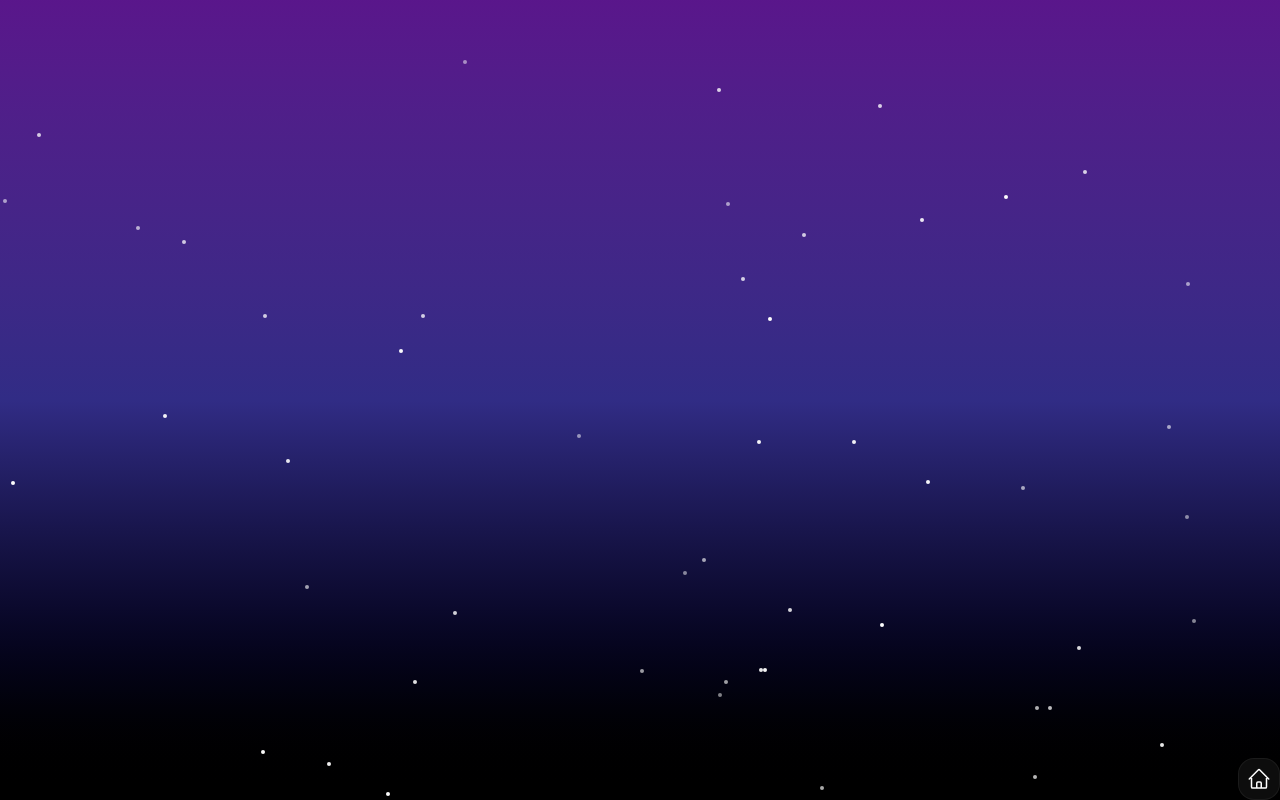
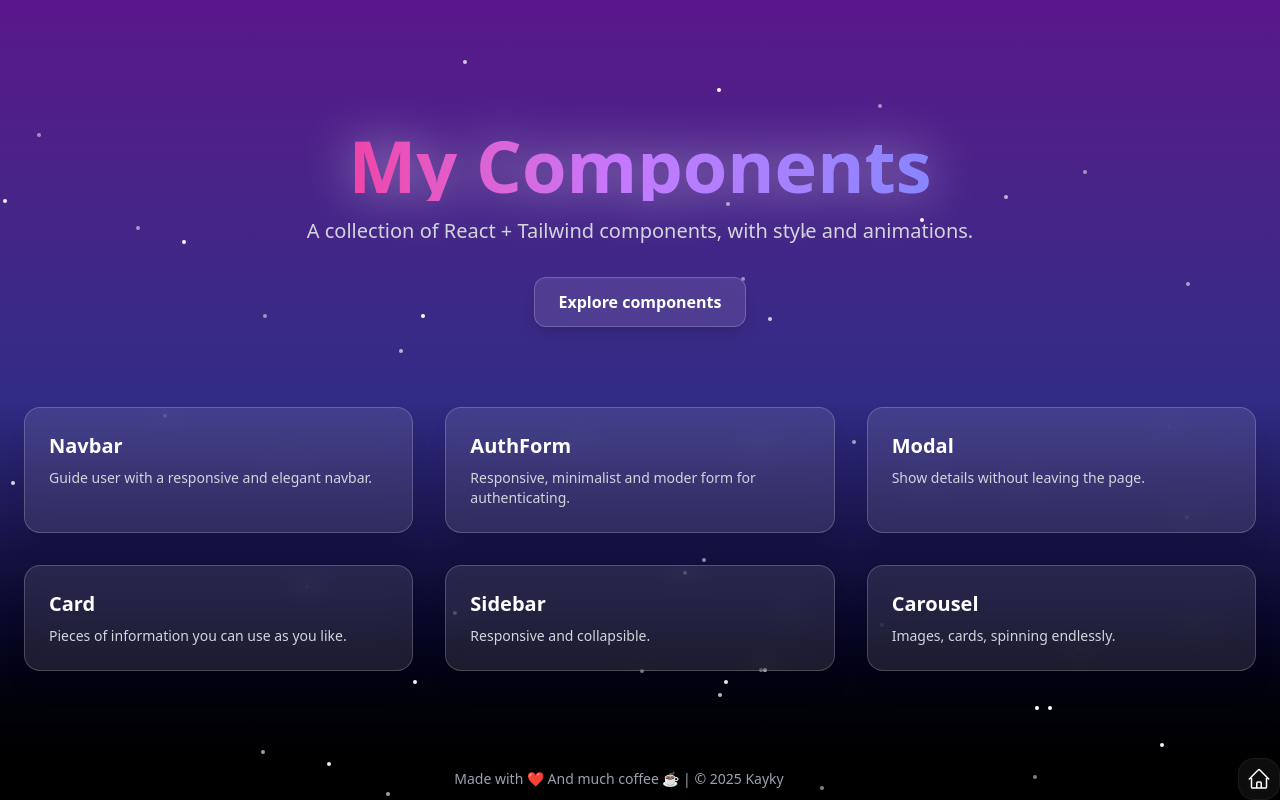
Before and after one commit to alohamat/react-components, a React (Vite) app in the folder components/: page / in a window 1280 px wide. Built offline with nearby package versions, Linux system fonts and the light colour scheme.

Commit message:
created landing page with framer motion, organized items to create

```diff
--- a/components/package.json
+++ b/components/package.json
@@ -11,6 +11,7 @@
   },
   "dependencies": {
     "@tailwindcss/vite": "^4.1.13",
+    "framer-motion": "^12.23.22",
     "react": "^19.1.1",
     "react-dom": "^19.1.1",
     "react-router-dom": "^7.9.3",
--- /dev/null
+++ b/components/src/components/ComponentShowcase.tsx
@@ -0,0 +1,26 @@
+export const components = [
+  {
+    name: "Navbar",
+    description: "Guide user with a responsive and elegant navbar.",
+  },
+  {
+    name: "AuthForm",
+    description: "Responsive, minimalist and moder form for authenticating.",
+  },
+  {
+    name: "Modal",
+    description: "Show details without leaving the page.",
+  },
+  {
+    name: "Card",
+    description: "Pieces of information you can use as you like.",
+  },
+  {
+    name: "Sidebar",
+    description: "Responsive and collapsible.",
+  },
+  {
+    name: "Carousel",
+    description: "Images, cards, spinning endlessly.",
+  },
+];
--- /dev/null
+++ b/components/src/components/Footer.tsx
@@ -0,0 +1,17 @@
+import { Button } from "./Button";
+import Home from "../assets/Home";
+import { useNavigate } from "react-router-dom";
+
+export default function Footer() {
+  const navigate = useNavigate();
+  return (
+    <footer className="absolute bottom-0 text-gray-400 text-sm flex w-full justify-between items-center">
+      <div className="flex-1 text-center">
+        <p>Made with ❤️ And much coffee ☕ | © 2025 Kayky</p>
+      </div>
+      <div className="">
+        <Button innerContent={<Home />} click={() => navigate("/")} />
+      </div>
+    </footer>
+  );
+}
--- a/components/src/layouts/Dashboard.tsx
+++ b/components/src/layouts/Dashboard.tsx
@@ -1,17 +1,13 @@
-import { useNavigate } from "react-router-dom";
-import { Button } from "../components/Button";
 import type { ReactNode } from "react";
-import Home from "../assets/Home";
 
 type DashboardProps = {
   children?: ReactNode;
 };
 
 function Dashboard({ children }: DashboardProps) {
-  const navigate = useNavigate();
 
   return (
-    <main className="relative min-h-screen bg-gradient-to-b from-purple-900 via-indigo-900 to-black overflow-hidden flex flex-col">
+    <main className="relative min-h-screen bg-gradient-to-b from-purple-900 via-indigo-900 to-black overflow-hidden flex flex-col items-center justify-center px-6">
       {/* stars with random divs */}
       <div className="absolute inset-0">
         {Array.from({ length: 50 }).map((_, i) => (
@@ -26,13 +22,8 @@ function Dashboard({ children }: DashboardProps) {
           />
         ))}
       </div>
+        {children}
 
-      <div className="relative flex flex-1 z-10 p-6">
-        {children}
-      </div>
-      <div className="self-end">
-        <Button innerContent={<Home />} click={() => navigate("/")}/>
-      </div>
     </main>
   );
 }
--- a/components/src/pages/LandingPage.tsx
+++ b/components/src/pages/LandingPage.tsx
@@ -1,12 +1,67 @@
+import { motion } from "framer-motion";
+import { useNavigate } from "react-router-dom";
+import { components } from "../components/ComponentShowcase";
 import Dashboard from "../layouts/Dashboard";
-// import { GlassDiv } from "../components/GlassDiv";
+import Footer from "../components/Footer";
 
-function LandingPage() {
-    return (
-        <Dashboard>
+export default function LandingPage() {
+  const navigate = useNavigate();
 
+  return (
+    <Dashboard>
+
+      {/* main content */}
+      <div className="relative z-10 text-center">
+        <motion.h1
+          initial={{ opacity: 0, y: -40 }}
+          animate={{ opacity: 1, y: 0 }}
+          transition={{ duration: 0.8, ease: "easeOut" }}
+          className="text-5xl md:text-7xl font-extrabold text-transparent bg-clip-text bg-gradient-to-r from-pink-500 via-purple-400 to-indigo-400 drop-shadow-[0_0_25px_rgba(255,255,255,0.5)]"
+          >
+          My Components
+        </motion.h1>
+
+        <motion.p
+          initial={{ opacity: 0, y: 20 }}
+          animate={{ opacity: 1, y: 0 }}
+          transition={{ duration: 0.8, delay: 0.4 }}
+          className="text-gray-300 text-lg md:text-xl mt-4"
+          >
+          A collection of React + Tailwind components, with style and animations.
+        </motion.p>
+
+        <motion.button
+          whileHover={{ scale: 1.05 }}
+          whileTap={{ scale: 0.95 }}
+          onClick={() => navigate("/components")}
+          className="mt-8 px-6 py-3 rounded-xl bg-white/10 backdrop-blur-md border border-white/20 text-white font-semibold shadow-lg hover:bg-white/20 transition-all duration-300"
+          >
+          Explore components
+        </motion.button>
+      </div>
+
+      {/* Components showcase */}
+      <motion.section
+        initial={{ opacity: 0 }}
+        animate={{ opacity: 1 }}
+        transition={{ duration: 1, delay: 0.8 }}
+        className="relative z-10 grid grid-cols-1 sm:grid-cols-2 lg:grid-cols-3 gap-8 mt-20"
+        >
+        {components.map((item) => (
+            <motion.div
+            key={item.name}
+            whileHover={{ scale: 1.05, y: -5 }}
+            className="p-6 rounded-2xl bg-white/10 backdrop-blur-md border border-white/20 shadow-xl cursor-pointer hover:bg-white/20 transition-all duration-300"
+            >
+            <p className="text-white text-xl font-bold mb-2">{item.name}</p>
+            <p className="text-gray-300 text-sm">
+                {item.description}
+            </p>
+          </motion.div>
+        ))}
+      </motion.section>
+
+        <Footer />
         </Dashboard>
-    )
+  );
 }
-
-export default LandingPage;
```
Also changed, not shown: 1 other file (tests, documents, lock files or other folders).
